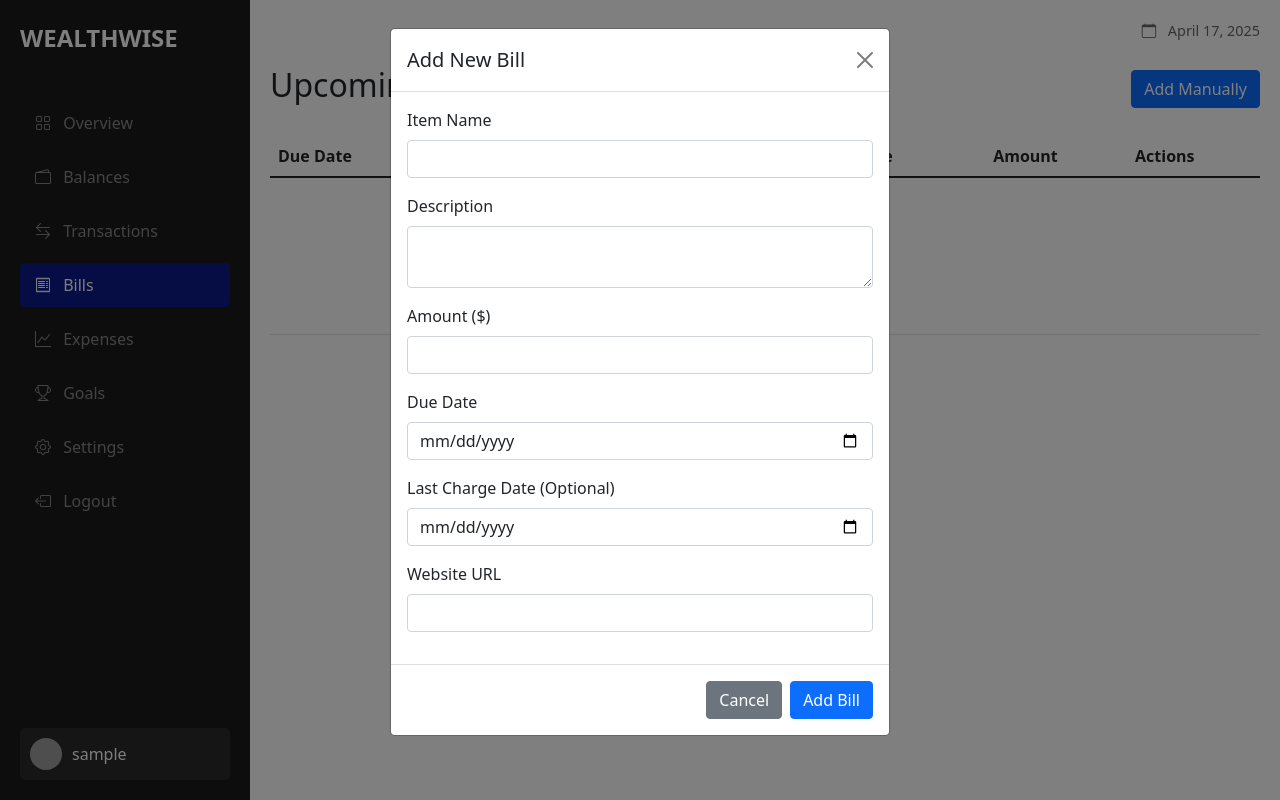
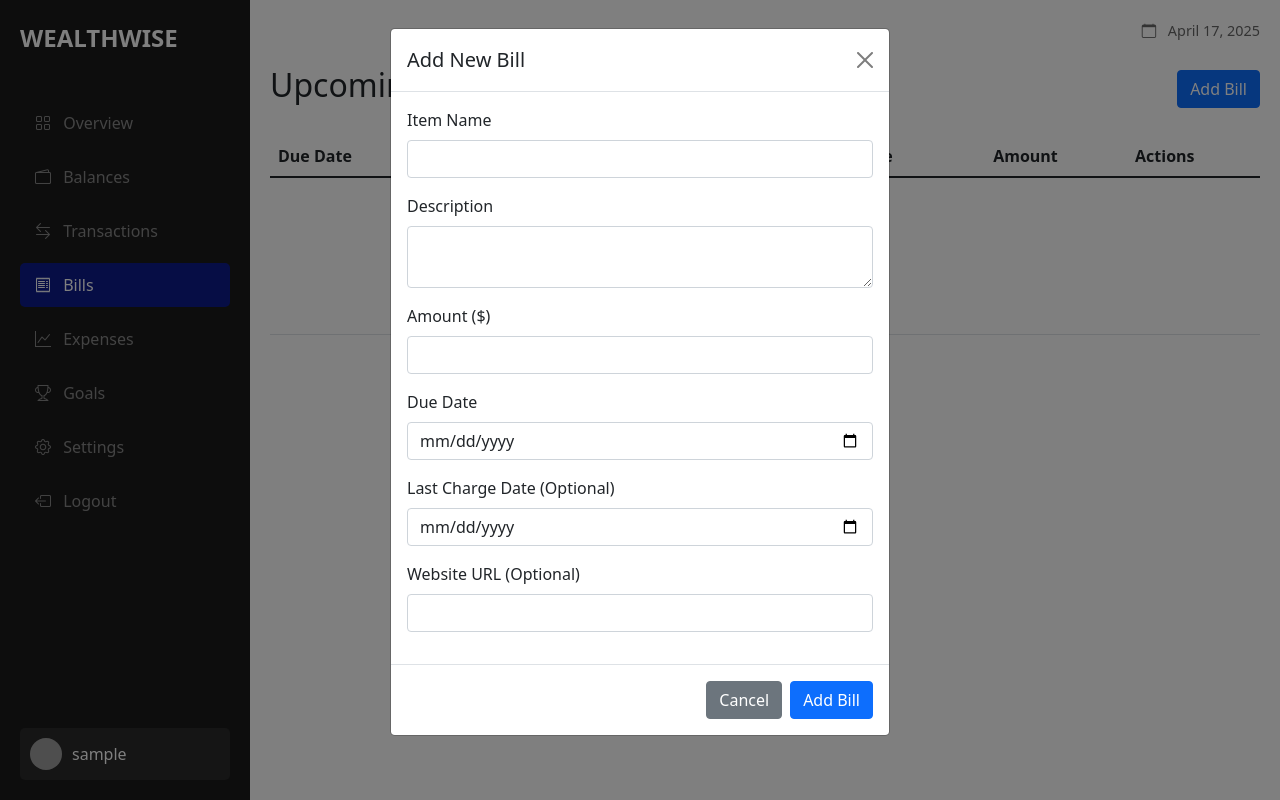
Before and after one commit to jfuterman/Personal-Finance-Track-SWE-Group-6, a Django app: page /bills/ in a window 1280 px wide, after a click on "Add Bill". Run offline with Django 5.2, Linux system fonts and the light colour scheme; the visitor is signed in with stand-in values (Sample User, id 1); some libraries are stand-ins or nearby versions; grey boxes are pictures that could not be loaded.

Commit message:
Bills Page Update - Add button and optional link functionality

```diff
--- a/accounts/models.py
+++ b/accounts/models.py
@@ -40,7 +40,7 @@ class Bill(models.Model):
     due_date = models.DateField()
     last_charge = models.DateField(null=True, blank=True)
     logo_url = models.URLField(max_length=500)
-    website_url = models.URLField(max_length=500)
+    website_url = models.URLField(max_length=500, blank=True, null=True)
 
     def save(self, *args, **kwargs):
         if not self.logo_url:
--- a/accounts/views.py
+++ b/accounts/views.py
@@ -302,7 +302,7 @@ def add_bill(request):
             description=request.POST['description'],
             amount=request.POST['amount'],
             due_date=request.POST['due_date'],
-            website_url=request.POST['website_url']
+            website_url=request.POST.get('website_url')  # Using get() to handle missing value
         )
 
         if request.POST.get('last_charge'):
@@ -327,7 +327,7 @@ def edit_bill(request, bill_id):
         bill.description = request.POST['description']
         bill.amount = request.POST['amount']
         bill.due_date = request.POST['due_date']
-        bill.website_url = request.POST['website_url']
+        bill.website_url = request.POST.get('website_url')  # Using get() to handle missing value
 
         if request.POST.get('last_charge'):
             bill.last_charge = request.POST['last_charge']
--- a/templates/bills.html
+++ b/templates/bills.html
@@ -4,7 +4,7 @@
 <div class="d-flex justify-content-between align-items-center mb-4">
     <h2>Upcoming Bills</h2>
     <button class="btn btn-primary" data-bs-toggle="modal" data-bs-target="#addBillModal">
-        Add Manually
+        Add Bill
     </button>
 </div>
 
@@ -100,8 +100,8 @@
                         <input type="date" name="last_charge" class="form-control">
                     </div>
                     <div class="mb-3">
-                        <label class="form-label">Website URL</label>
-                        <input type="url" name="website_url" class="form-control" required>
+                        <label class="form-label">Website URL (Optional)</label>
+                        <input type="url" name="website_url" class="form-control">
                     </div>
                 </div>
                 <div class="modal-footer">
@@ -146,8 +146,8 @@
                         <input type="date" name="last_charge" class="form-control" value="{{ bill.last_charge|date:'Y-m-d' }}">
                     </div>
                     <div class="mb-3">
-                        <label class="form-label">Website URL</label>
-                        <input type="url" name="website_url" class="form-control" value="{{ bill.website_url }}" required>
+                        <label class="form-label">Website URL (Optional)</label>
+                        <input type="url" name="website_url" class="form-control" value="{{ bill.website_url }}">
                     </div>
                 </div>
                 <div class="modal-footer">
```
Also changed, not shown: accounts/migrations/0004_alter_bill_website_url.py (added).
